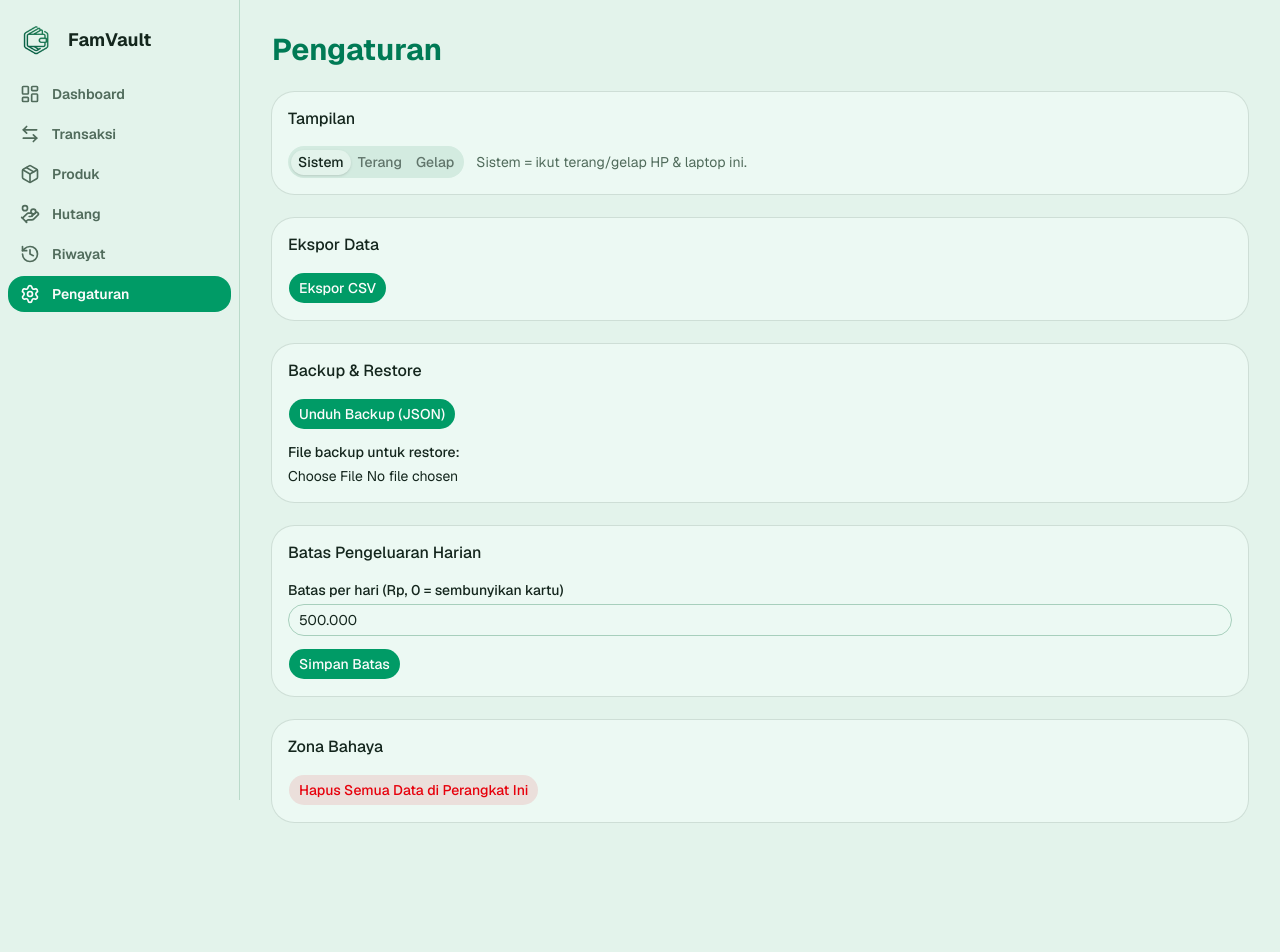
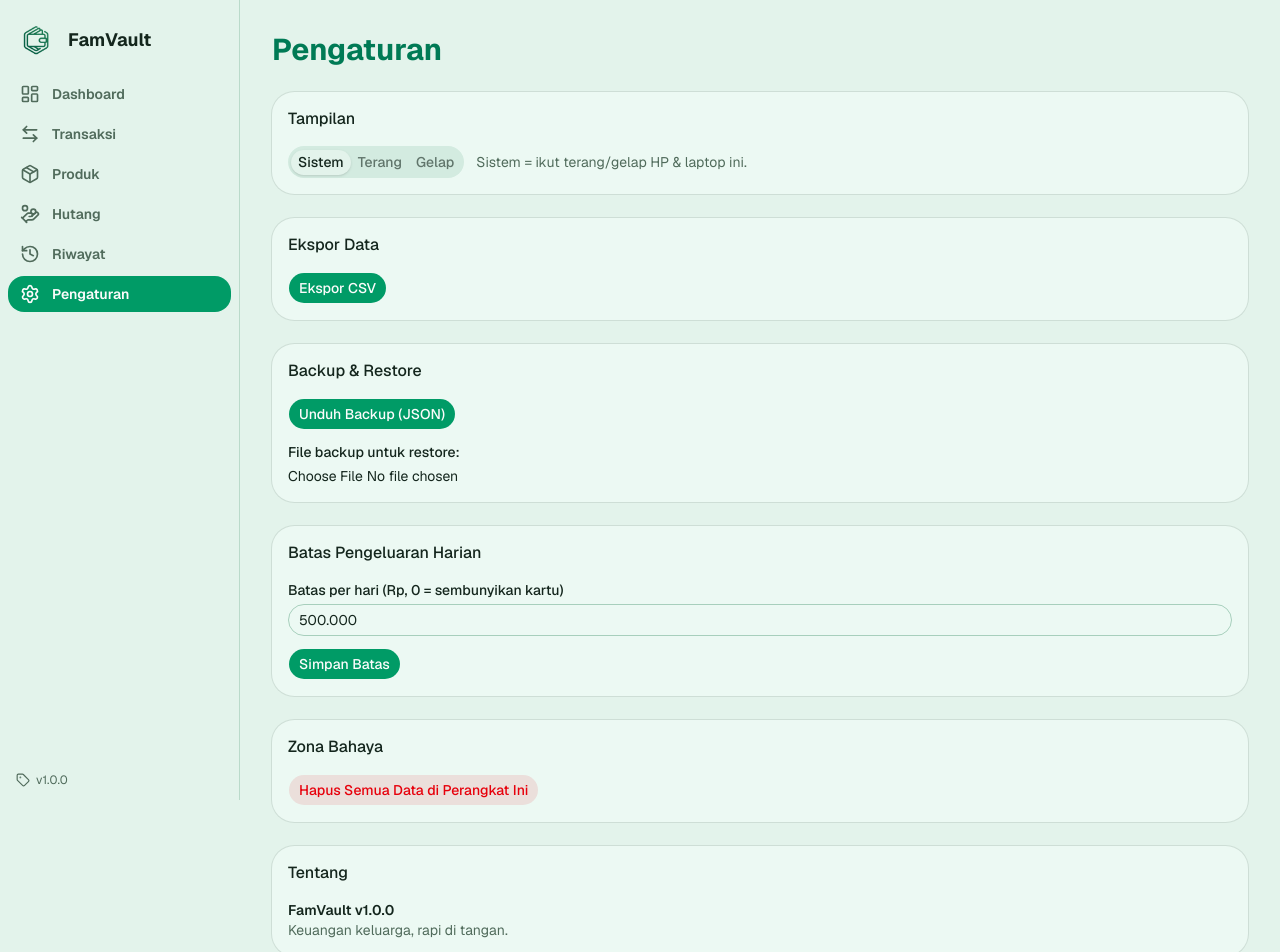
Before and after one commit to F4IRUZZZ/keuangan-next, a Next.js app: page /pengaturan in a window 1280 px wide. Shown: the top 952 px of the page. Before the commit the page ends 854 px from the top, so only its background shows below. Built offline with nearby package versions, Linux system fonts and the light colour scheme.

Commit message:
Label versi app v1.0.0 (sidebar + Tentang)

```diff
--- a/app/pengaturan/page.tsx
+++ b/app/pengaturan/page.tsx
@@ -14,6 +14,7 @@ import {
 } from "@/components/ui/dialog";
 import { Input } from "@/components/ui/input";
 import { PemilihTema } from "@/components/pemilih-tema";
+import { APP_NAME, APP_VERSION } from "@/lib/app-info";
 import {
   formatRupiah,
   getBatasHarian,
@@ -169,6 +170,13 @@ export default function PengaturanPage() {
         <CardHeader><CardTitle>Zona Bahaya</CardTitle></CardHeader>
         <CardContent><Button variant="destructive" onClick={() => setKonfirmHapus(true)}>Hapus Semua Data di Perangkat Ini</Button></CardContent>
       </Card>
+      <Card>
+        <CardHeader><CardTitle>Tentang</CardTitle></CardHeader>
+        <CardContent>
+          <p className="text-sm font-semibold">{APP_NAME} v{APP_VERSION}</p>
+          <p className="text-sm text-muted-foreground">Keuangan keluarga, rapi di tangan.</p>
+        </CardContent>
+      </Card>
       {hasil && <p className="text-sm text-muted-foreground">{hasil}</p>}
 
       <Dialog open={konfirmHapus} onOpenChange={setKonfirmHapus}>
--- a/components/nav.tsx
+++ b/components/nav.tsx
@@ -10,7 +10,9 @@ import {
   LayoutDashboard,
   Package,
   Settings,
+  Tag,
 } from "lucide-react";
+import { APP_VERSION } from "@/lib/app-info";
 
 const NAV = [
   { href: "/", label: "Dashboard", ikon: LayoutDashboard },
@@ -55,6 +57,9 @@ export function Nav() {
             );
           })}
         </div>
+        <p className="mt-auto flex items-center gap-1.5 px-4 py-3 text-xs text-muted-foreground">
+          <Tag className="size-3.5" aria-hidden="true" />v{APP_VERSION}
+        </p>
       </nav>
       {/* HP + tablet: bottom-nav ala vanilla (ikon + label + titik aktif) */}
       <nav aria-label="Navigasi utama" className="fixed inset-x-0 bottom-0 z-40 border-t bg-background/95 pb-[env(safe-area-inset-bottom)] backdrop-blur lg:hidden">
--- /dev/null
+++ b/lib/app-info.ts
@@ -0,0 +1,4 @@
+// Versi aplikasi (sumber tunggal). Dinaikkan tiap rilis: minor = fitur,
+// patch = perbaikan. Tampil di sidebar + kartu Tentang di Pengaturan.
+export const APP_VERSION = "1.0.0";
+export const APP_NAME = "FamVault";
```
